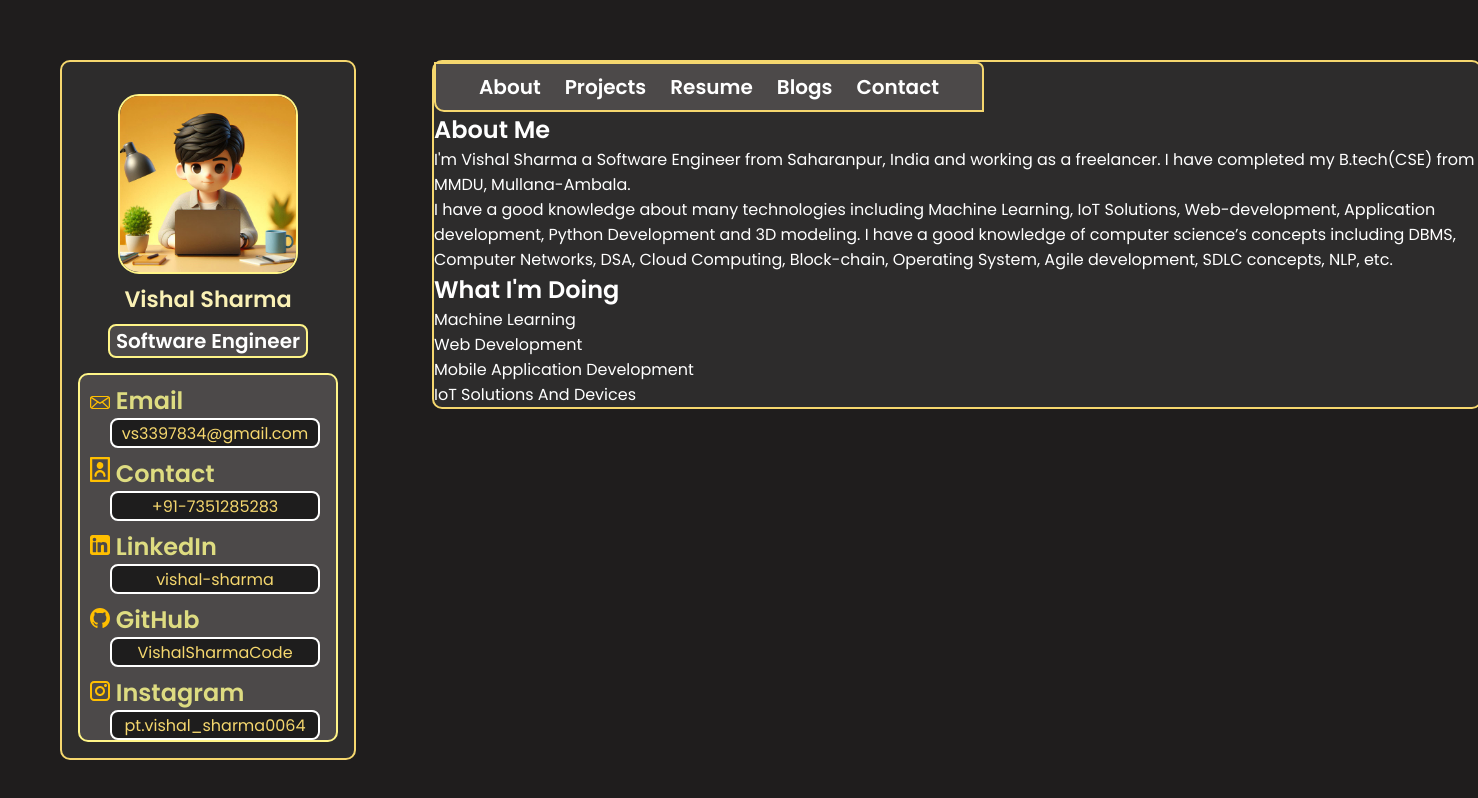
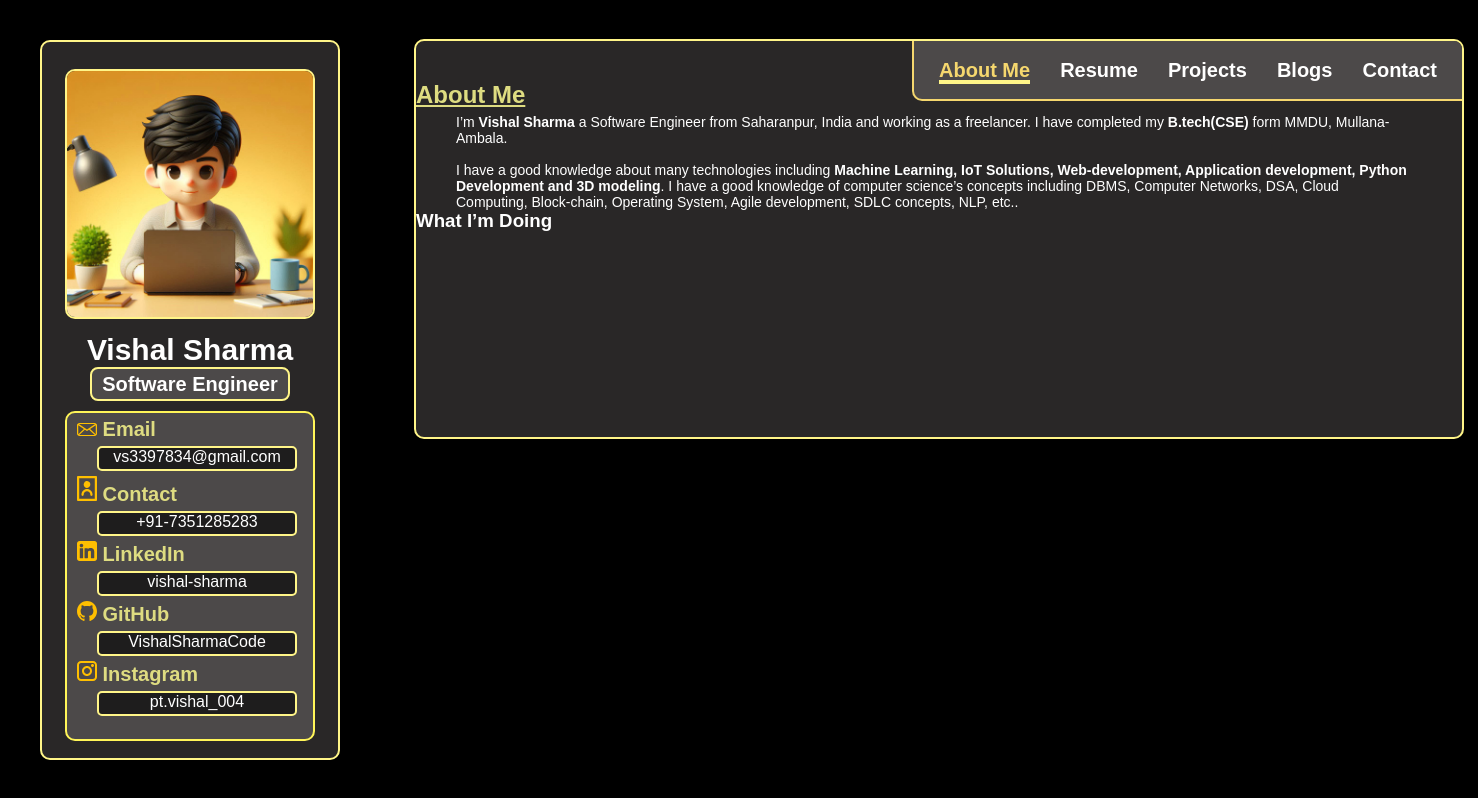
Before and after one commit to VishalSharmaCode/Portfolio, a plain HTML site: page index.html in a window 1280 px wide. Shown: the whole page, 1478 px wide, since content can reach past the window. Drawn offline with Linux system fonts and the light colour scheme.

Commit message:
code changed

```diff
--- a/index.html
+++ b/index.html
@@ -3,67 +3,87 @@
 <head>
   <meta charset="UTF-8" />
   <meta name="viewport" content="width=device-width, initial-scale=1.0"/>
-  <title>Vishal Sharma | Portfolio</title>
+  <title>Vishal Sharma</title>
   <link rel="stylesheet" href="stylet.css" />
   <link rel="preconnect" href="https://fonts.googleapis.com">
-  <link href="https://fonts.googleapis.com/css2?family=Poppins:wght@400;600&display=swap" rel="stylesheet">
 </head>
 <body>
   <div class="container">
-
-    <!-- Sidebar -->
+    <!-- Sidebar  -->
     <aside class="sidebar">
-      <img src="assets/images/figma2.jpg" alt="Vishal Sharma" class="profile-img">
-      <h2>Vishal Sharma</h2>
-      <div class="titlebase">
-        <p class="title">Software Engineer</p>
-      </div>
-      <div class="contact_container">
-        <div class="contact_info">
-        <a href="vs3397834@gmail.com" target="_blank"><h1 class="tag_name"><img src="assets/icons/email.svg"> Email</h1></a>
+      <div class="content">
+        <img src="/assets/images/figma2.jpg" alt="" class="profile-image" />
+        <h1 class="name">Vishal Sharma</h1>
+        <div class="post"><p class="des">Software Engineer</p></div>
+        <div class="contact">
+          <a href="mailto:vs3397834@gmail.com" target="_blank"><h1 class="tag_name"><img src="assets/icons/email.svg"> Email</h1></a>
           <p>vs3397834@gmail.com</p>
-        <h1 class="tag_name"><img src="assets/icons/contact.svg"> Contact</h1>
-        <p> +91-7351285283</p>
+          <a href="#"><h1 class="tag_name"><img src="assets/icons/contact.svg"> Contact</h1></a>
+          <p>+91-7351285283</p>
           <a href="https://www.linkedin.com/in/vishal-sharma-080865242/" target="_blank"><h1 class="tag_name"><img src="assets/icons/linkedin.svg"> LinkedIn</h1></a>
-        <p> vishal-sharma</p>
+          <p>vishal-sharma</p>
           <a href="https://www.github.com/VishalSharmaCode/" target="_blank"><h1 class="tag_name"><img src="assets/icons/gihub.svg"> GitHub</h1></a>
-        <p> VishalSharmaCode</p>
+          <p>VishalSharmaCode</p>
           <a href="https://www.instagram.com/pt.vishal_sharma004/" target="_blank"><h1 class="tag_name"><img src="assets/icons/instagram.svg"> Instagram</h1></a>
-        <p> pt.vishal_sharma0064</p>
+          <p>pt.vishal_004</p>
         </div>
       </div>
     </aside>
 
-    <!-- Main Content -->
     <main class="main-content">
       <div class="main_container">
-      <nav class="top-nav">
+        <nav class="navbar">
           <ul>
-          <li class="active">About</li>
-          <li>Projects</li>
-          <li>Resume</li>
-          <li>Blogs</li>
-          <li>Contact</li>
+            <li data-target="about" class="active">About Me</li>
+            <li data-target="resume">Resume</li>
+            <li data-target="projects">Projects</li>
+            <li data-target="blogs">Blogs</li>
+            <li data-target="contact">Contact</li>
+            <div class="highlight-box" id="highlight-box"></div>
           </ul>
         </nav>
 
-      <section class="about-section">
-        <h1>About Me</h1>
-        <p>I'm Vishal Sharma a Software Engineer from Saharanpur, India and working as a freelancer. I have completed my B.tech(CSE) from MMDU, Mullana-Ambala.</p>
-        <p>
-          I have a good knowledge about many technologies including Machine Learning, IoT Solutions, Web-development, Application development, Python Development and 3D modeling. I have a good knowledge of computer science’s concepts including DBMS, Computer Networks, DSA, Cloud Computing, Block-chain, Operating System, Agile development, SDLC concepts, NLP, etc.
-        </p>
 
-        <h2>What I'm Doing</h2>
-        <div class="skills">
-          <div class="skill-card">Machine Learning</div>
-          <div class="skill-card">Web Development</div>
-          <div class="skill-card">Mobile Application Development</div>
-          <div class="skill-card">IoT Solutions And Devices</div>
+        <!-- Content Sections -->
+         <div class="box-contant">
+        <div class="content-section active" id="about">
+          <h2><u>About Me</u></h2>
+          <div class="about-me">
+          <p>I’m <strong>Vishal Sharma</strong> a Software Engineer from Saharanpur, India and working as a freelancer. I have completed my <strong>B.tech(CSE)</strong> form MMDU, Mullana-Ambala. <br> <br>
+            I have a good knowledge about many technologies including <strong>Machine Learning, IoT Solutions, Web-development, Application development, Python Development and 3D modeling</strong>.
+             I have a good knowledge of computer science’s concepts including DBMS, Computer Networks, DSA,
+              Cloud Computing, Block-chain, Operating System, Agile development, SDLC concepts, NLP, etc..</p>
+              <h3>What I’m Doing</h3>
           </div>
-      </section>
+        </div>
+        <div class="content-section" id="resume">
+          <h2>Resume</h2>
+          <div class="my-resume">
+          <p>B.Tech CSE - MM(DU) Mullana | Skills: Python, JS, Flutter, ML, IoT</p>
+          </div>
+        </div>
+        <div class="content-section" id="projects">
+          <h2>Projects</h2>
+          <div class="my-project">
+          <p>Smart Soldier Suit, Heart Disease Prediction App, YhaRho.com</p>
+          </div>
+        </div>
+        <div class="content-section" id="blogs">
+          <h2>Blogs</h2>
+          <div class="my-blogs">
+          <p>Check out my blog on building scalable full-stack apps and AI integration in real-world projects.</p>
+          </div>
+        </div>
+        <div class="content-section" id="contact">
+          <h2>Contact</h2>
+          <div class="my-contact">
+          <p>Email: vs3397834@gmail.com | Phone: +91-7351285283</p>
+          </div>
+        </div>
+       </div>
       </div>
     </main>
   </div>
+  <script src="script.js"></script>
 </body>
 </html>
--- a/script.js
+++ b/script.js
@@ -0,0 +1,34 @@
+const navItems = document.querySelectorAll('.navbar li');
+const contents = document.querySelectorAll('.content-section');
+const highlightBox = document.getElementById('highlight-box');
+
+navItems.forEach(item => {
+  item.addEventListener('click', () => {
+    // Activate nav item
+    navItems.forEach(el => el.classList.remove('active'));
+    item.classList.add('active');
+
+    // Show content
+    const targetId = item.getAttribute('data-target');
+    contents.forEach(c => c.classList.remove('active'));
+    document.getElementById(targetId).classList.add('active');
+
+    // Move highlight box
+    const rect = item.getBoundingClientRect();
+    const navRect = item.parentElement.getBoundingClientRect();
+    highlightBox.style.width = rect.width + 'px';
+    highlightBox.style.left = (rect.left - navRect.left) + 'px';
+  });
+});
+
+window.addEventListener('load', () => {
+  const activeItem = document.querySelector('.navbar li.active');
+  const rect = activeItem.getBoundingClientRect();
+  const navRect = activeItem.parentElement.getBoundingClientRect();
+  highlightBox.style.width = rect.width + 'px';
+  highlightBox.style.left = (rect.left - navRect.left) + 'px';
+});
+
+// console.log(navItems);
+// console.log(contents);
+// console.log(highlightBox);
--- a/stylet.css
+++ b/stylet.css
@@ -3,46 +3,45 @@
   padding: 0;
   box-sizing: border-box;
 }
+
 body {
   font-family: 'Poppins', sans-serif;
-  background-color: #1f1d1d;
+  background-color: #000000;
   color: #fff;
 }
+
 .container {
   display: flex;
   min-height: 100vh;
 }
 
 .sidebar {
-  width: auto;
-  height: 700px;
-  margin-top: 60px;
-  margin-left: 60px;
-  background: #2d2c2c;
-  padding: 2rem 1rem;
+  width: 300px;
+  height: 720px;
+  margin: 40px;
+  border: 2px solid #FFF588;
   border-radius: 10px;
-  border: 2px solid #f5d76e;
-  display: flex;
-  flex-direction: column;
-  align-items: center;
+  background-color: #292727;
+  display: grid;
+  place-items: center;
   position: fixed;
 }
 
-.profile-img {
-  width: 180px;
-  height: 180px;
-  border-radius: 21px;
+.profile-image {
+  width: 250px;
+  margin: 20px 10px 0;
   border: 2px solid #FFF588;
+  border-radius: 10px;
 }
 
-.sidebar h2 {
-  font-size: 1.4rem;
-  margin: 0.5rem 0;
+.name {
+  font-size: 30px;
   font-weight: bold;
-  color: #FAF1B5;
+  text-align: center;
+  margin-top: 10px;
 }
 
-.titlebase{
+.post {
   width: 200px;
   height: 34px;
   border: 2px solid #fff588;
@@ -51,84 +50,134 @@ body {
   align-items: center;
   justify-content: center;
   border-radius: 8px;
+  margin: 0 auto;
 }
 
-.titlebase .title{
+.des {
   font-size: 20px;
   font-weight: bold;
 }
 
-.contact_container{
-    width: 260px;
-    height: 500px;
-    border: 2px solid #fff588;
-    background: #4c4949;
-    display: flex;
+.contact {
+  width: 250px;
+  height: 330px;
+  border: 2px solid #fff558;
+  margin: 10px;
   border-radius: 10px;
-    margin-top: 15px;
-    position: relative;
-}
-.contact_container a{
-    cursor: pointer;
-    text-decoration: none;
-}
-.contact_container .contact_info .tag_name{
-    margin-top: 8px;
-    color: #DEDC81;
+  background: #4C4949;
 }
 
-.contact_container .contact_info .tag_name img{
-    width: 20px;
-    margin-left: 10px;
+.contact a {
+  text-decoration: none;
+  cursor: pointer;
 }
 
-.contact_container .contact_info p{
-    font-size: 16px;
+.tag_name {
+  color: #dedc81;
+  font-size: 20px;
+  margin: 5px;
+}
+
+.tag_name img {
+  width: 20px;
+  margin-left: 5px;
+}
+
+.contact p {
+  width: 200px;
+  height: 25px;
+  border: 2px solid #FFF588;
+  border-radius: 5px;
   margin-left: 30px;
-    /* margin-top: 10px; */
-    width: 210px;
-    height: 30px;
-    border: 2px solid white;
-    border-radius: 8px;
-    justify-content: center;
-    align-items: center;
-    display: flex;
-    background: #1E1D1D;
-    color: #f5d76e;
+  background-color: #1E1D1D;
+  text-align: center;
 }
 
 .main-content {
   flex: 1;
-  padding: 2rem;
+  padding: 14px;
 }
 
-.main-content .main_container{
+.main_container {
   width: 1050px;
-  height: fit-content;
   margin-left: 400px;
-  margin-top: 28px;
-  background: #2d2c2c;
+  margin-top: 25px;
+  background: #292727;
   border-radius: 10px;
-  border: 2px solid #f5d76e;
-  position: fixed;
+  border: 2px solid #FFF588;
+  padding: 40px;
+  position: relative;
+  overflow: hidden;
+  height: 400px;
 }
 
-.top-nav{
+.navbar {
   width: 550px;
-  height: 50px;
-  background: #4C4949;
-  border-radius: 0px 7px 0px 10px;
+  height: 60px;
   border: 2px solid #f5d76e;
+  background-color: #4C4949;
   display: flex;
-  flex-direction: column;
+  justify-content: center;
   align-items: center;
-  justify-content: center;
+  border-radius: 0px 0px 0px 10px;
+  border-right: none;
+  border-top: none;
+  position: absolute;
+  top: 0;
+  right: 0;
 }
 
-.top-nav ul{
+.navbar ul {
+  list-style: none;
   display: flex;
-  list-style: none;
-  gap: 1.5rem;
+  gap: 30px;
+  position: relative;
+}
+
+.navbar li {
   font-size: 20px;
   font-weight: bold;
+  cursor: pointer;
+  position: relative;
 }
+
+.navbar li.active {
+  color: #f5d76e;
+}
+
+.highlight-box {
+  position: absolute;
+  bottom: -2px; /* slightly below the nav item */
+  height: 4px;
+  background: #FFF588;
+  transition: all 0.3s ease;
+}
+
+.content-section {
+  position: absolute;
+  /* top: 100px;
+  left: 100%; */
+  opacity: 0;
+  /* transition: all 0.5s ease; */
+  width: 100%;
+}
+
+.content-section h2{
+    color: #dedc81;
+    font-family: Arial, Helvetica, sans-serif;
+}
+.content-section.active {
+  left: 0;
+  opacity: 1;
+}
+
+
+.about-me p{
+    width: fit-content;
+    height: fit-content;
+    font-size: 14px;
+    font-family: Arial, Helvetica, sans-serif;
+    margin-left: 40px;
+    margin-top: 5px;
+    margin-right: 50px;
+}
```
Lines whose indentation alone changed are shown as unchanged.
